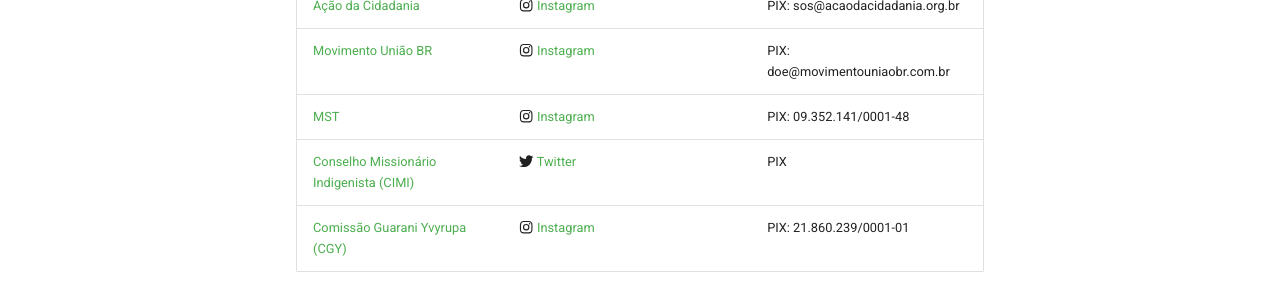
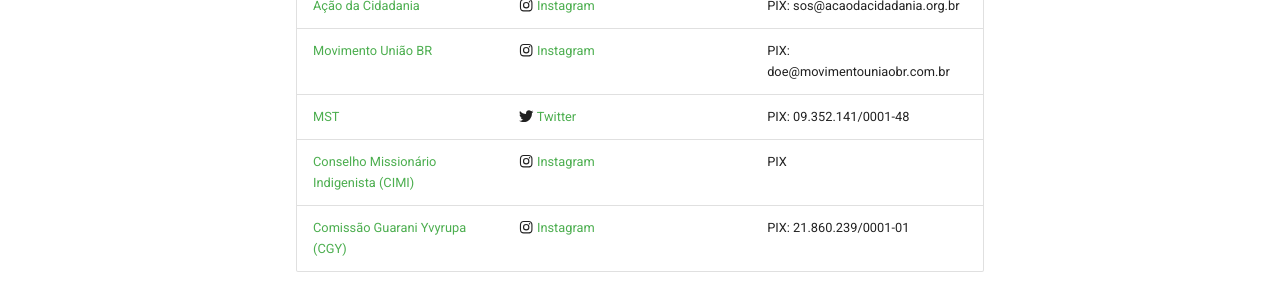
Before and after one commit to enchentesrs/enchentesrs.github.io, an MkDocs documentation site: the page built from docs/index.md, in a window 1280 px wide and 1057 px high. Shown: the part 681-981 px from the top of the window. Built offline with MkDocs 1.6.1 and Material for MkDocs 9.7.7, drawn with Linux system fonts in a browser that asks for light colours; comment, search, counter and statistics services are not loaded.

Commit message:
Corrigido link de campanha

```diff
--- a/docs/index.md
+++ b/docs/index.md
@@ -14,6 +14,6 @@
 | [Central Única das Favelas (CUFA)](https://cufa.org.br/doar/)       | :fontawesome-brands-instagram: [Instagram](https://www.instagram.com/p/C6hNWBzpbRK/)                   | PIX: doacoes@cufa.org.br         |
 | [Ação da Cidadania](https://www.acaodacidadania.org.br/como-apoiar) | :fontawesome-brands-instagram: [Instagram](https://www.instagram.com/p/C6eGa18N_HA/)                   | PIX: sos@acaodacidadania.org.br  |
 | [Movimento União BR](https://www.movimentouniaobr.com.br/)          | :fontawesome-brands-instagram: [Instagram](https://www.instagram.com/p/C6fFFlSNhZw/)                   | PIX: doe@movimentouniaobr.com.br |
-| [MST](https://mst.org.br/quem-somos/)                               | :fontawesome-brands-instagram: [Instagram](https://twitter.com/MST_Oficial/status/1786843972385608008) | PIX: 09.352.141/0001-48          |
-| [Conselho Missionário Indigenista (CIMI)](https://cimi.org.br/)     | :fontawesome-brands-twitter: [Twitter](https://www.instagram.com/p/C6mfJUTPu9a/)                       | PIX                              |
+| [MST](https://mst.org.br/quem-somos/)                               | :fontawesome-brands-twitter: [Twitter](https://twitter.com/MST_Oficial/status/1786843972385608008) | PIX: 09.352.141/0001-48          |
+| [Conselho Missionário Indigenista (CIMI)](https://cimi.org.br/)     | :fontawesome-brands-instagram: [Instagram](https://www.instagram.com/p/C6mfJUTPu9a/)                       | PIX                              |
 | [Comissão Guarani Yvyrupa (CGY)](https://www.yvyrupa.org.br/)       | :fontawesome-brands-instagram: [Instagram](https://www.instagram.com/p/C6hXaMBvib1/)                   | PIX: 21.860.239/0001-01          |
```
